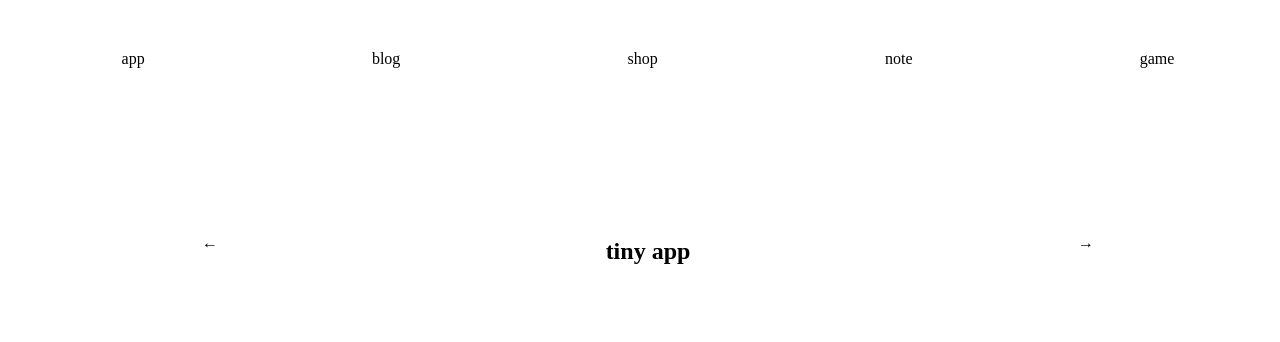
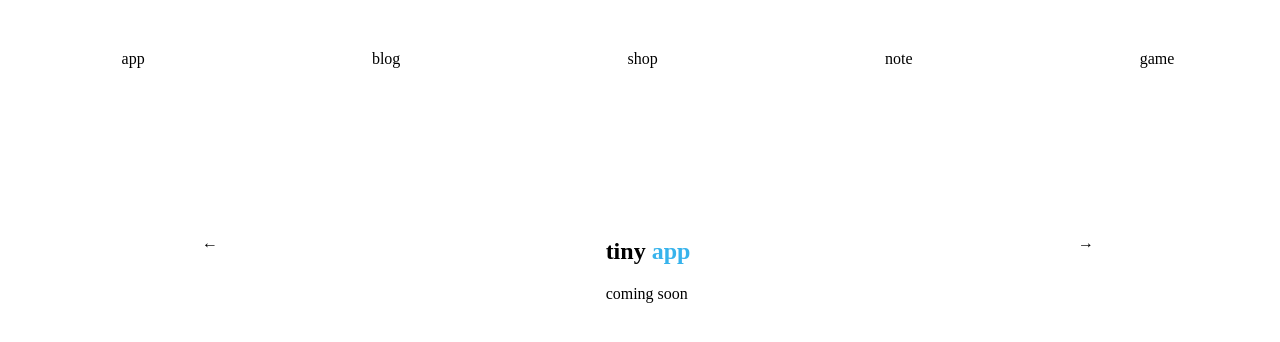
Before and after one commit to zpreudhomme/dev-apps, a plain HTML site: page index.html in a window 1280 px wide. Drawn offline with Linux system fonts and the light colour scheme.

Commit message:
Heres my final stuff

```diff
--- a/index.css
+++ b/index.css
@@ -19,3 +19,7 @@ a {
     margin-top: 150px;
     justify-content: space-around;
 }
+
+#carouselName{
+    color: rgb(55, 179, 236);
+}
--- a/index.html
+++ b/index.html
@@ -20,7 +20,8 @@
             <p>&larr;</p>
         </div>
         <div id="carousel">
-           <h2>tiny <span id =>app</span></h2>
+           <h2>tiny <span id="carouselName">app</span></h2>
+           <p>coming soon</p>
         </div>
         <div id="right-arrow">
             <p>&rarr;</p>
--- a/index.js
+++ b/index.js
@@ -0,0 +1 @@
+window.addEventListener("DOM")
```
